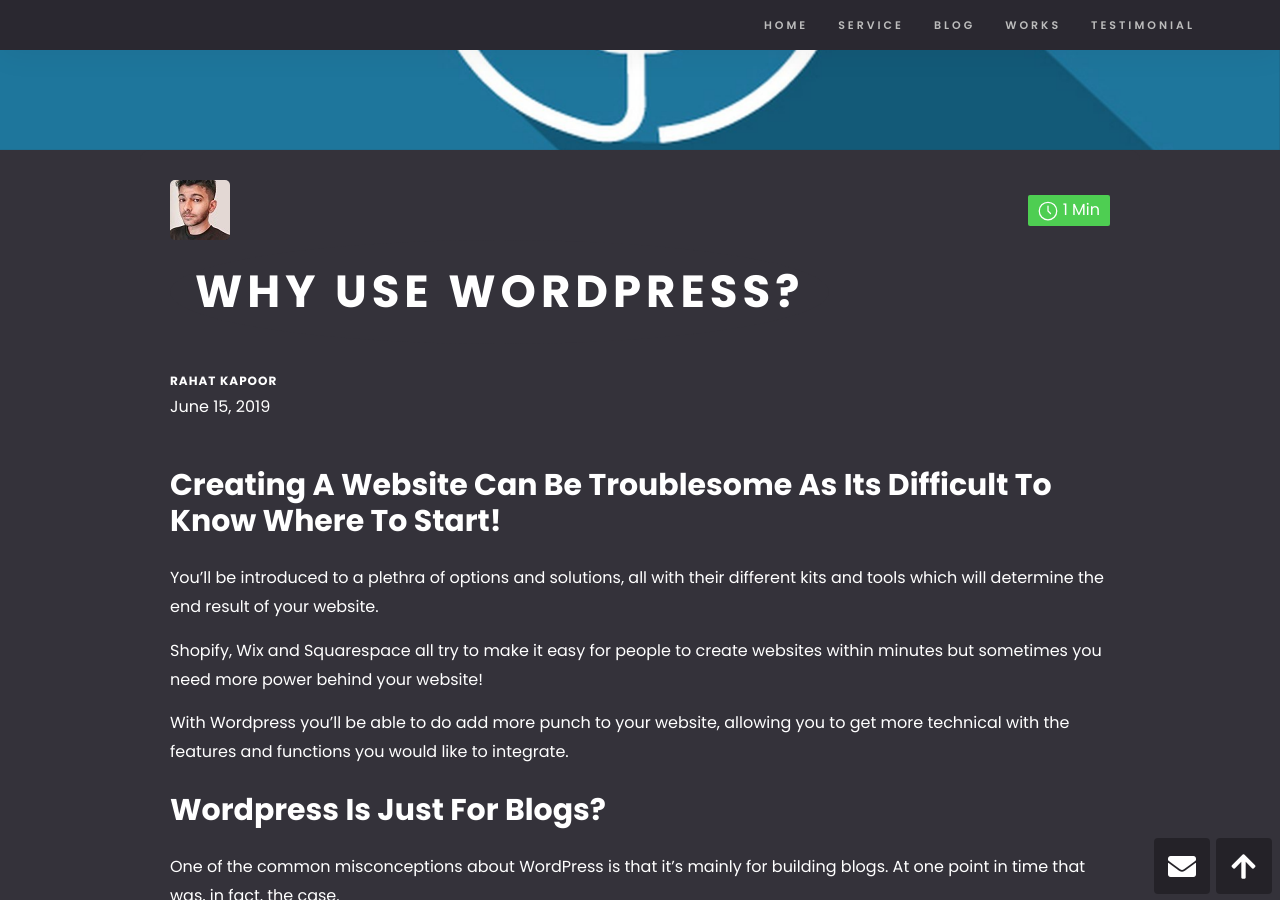
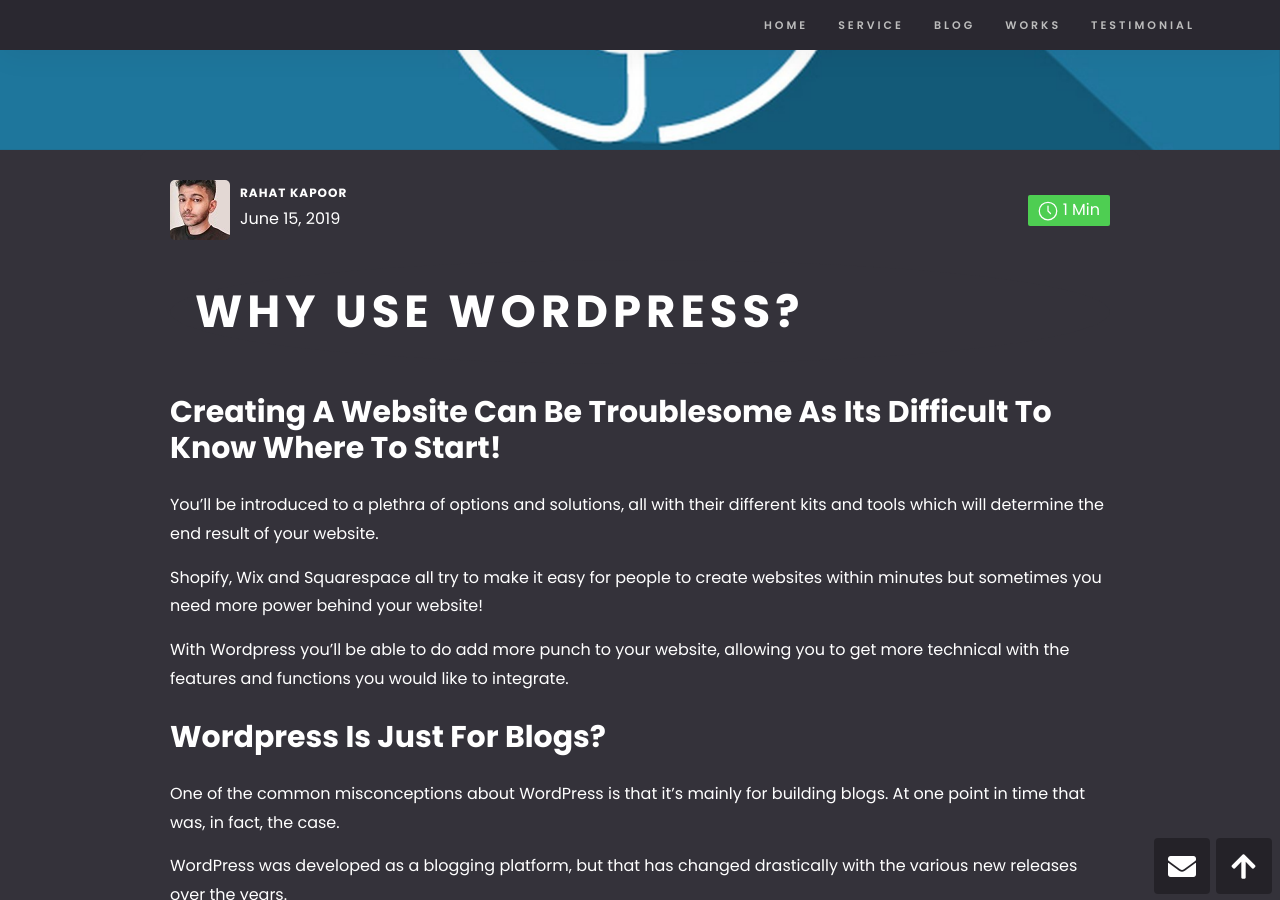
Before and after one commit to RahKapoor/Portfolio, a Jekyll site: the page built from _posts/2019-01-21-10-why-wordpress.md, in a window 1280 px wide and 900 px high, scrolled down 300 px. Built offline with Jekyll 4.4.1, drawn with Linux system fonts in a browser that asks for light colours.

Commit message:
Update post.html

```diff
--- a/_layouts/post.html
+++ b/_layouts/post.html
@@ -22,7 +22,6 @@
 					<div class="media-left">
 						<img src="{{site.baseurl}}/assets/images/avatar.jpg" class="media-object" alt="avatar">
 					</div>
-					<h2 class="post-title">{{page.title}}</h2>
 					<div class="media-body">
 						<h4 class="media-heading">{{site.author_name}}</h4>
 						<p>{{ page.date | date: "%B %-d, %Y" }}</p>
@@ -48,6 +47,7 @@
 				</div>
 
 			</div>
+			<h2 class="post-title">{{page.title}}</h2>
 			<div class="blog-detail-content">
 				{{content}}
 			</div>
```
